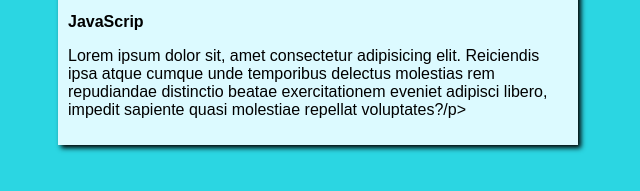
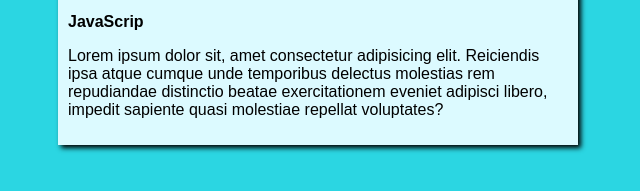
Before and after one commit to bert1307/site, a plain HTML site: page index.html in a window 1280 px wide. Shown: the part 169-360 px from the top of the page, 322-962 px from the left. Drawn offline with Linux system fonts and the light colour scheme.

Commit message:
Update index.html

```diff
--- a/index.html
+++ b/index.html
@@ -18,7 +18,7 @@
         </article>
         <article>
             <h2>JavaScrip</h2>
-            <p>Lorem ipsum dolor sit, amet consectetur adipisicing elit. Reiciendis ipsa atque cumque unde temporibus delectus molestias rem repudiandae distinctio beatae exercitationem eveniet adipisci libero, impedit sapiente quasi molestiae repellat voluptates?/p>
+            <p>Lorem ipsum dolor sit, amet consectetur adipisicing elit. Reiciendis ipsa atque cumque unde temporibus delectus molestias rem repudiandae distinctio beatae exercitationem eveniet adipisci libero, impedit sapiente quasi molestiae repellat voluptates?</p>
         </article>
     </main>
 
```
